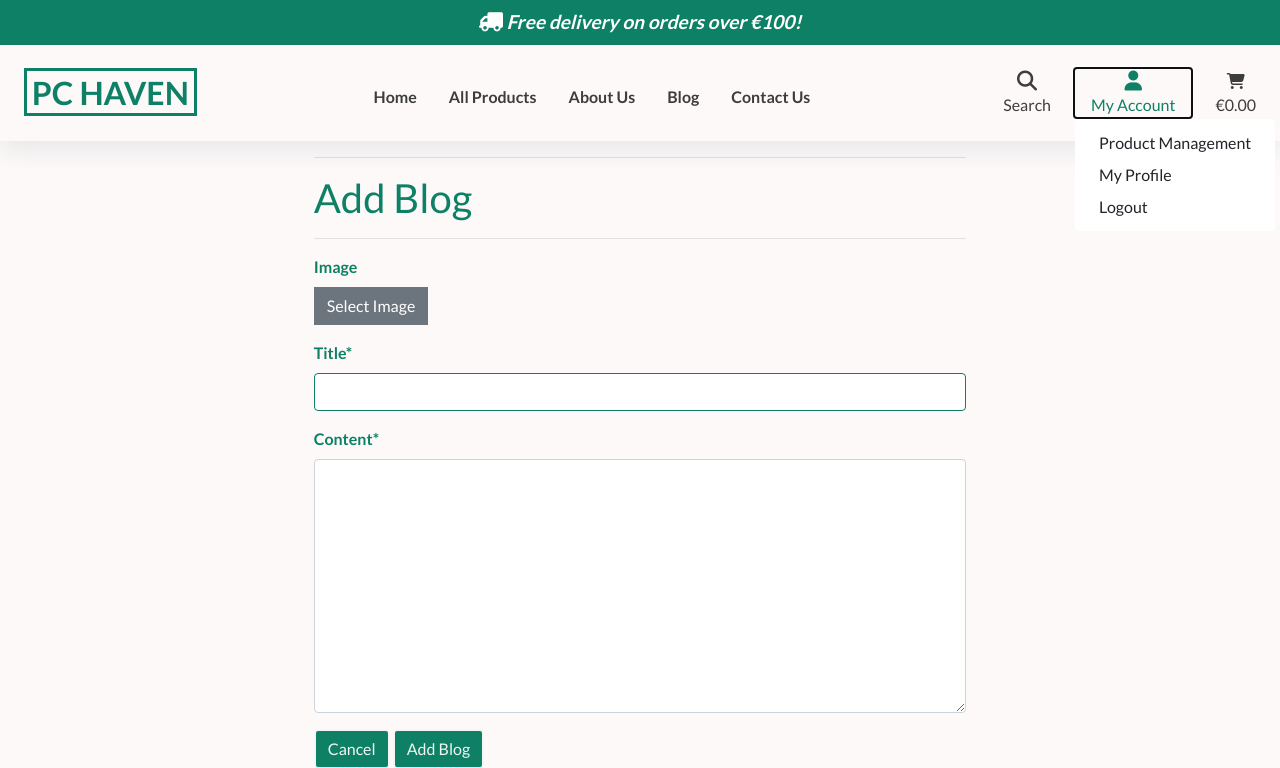
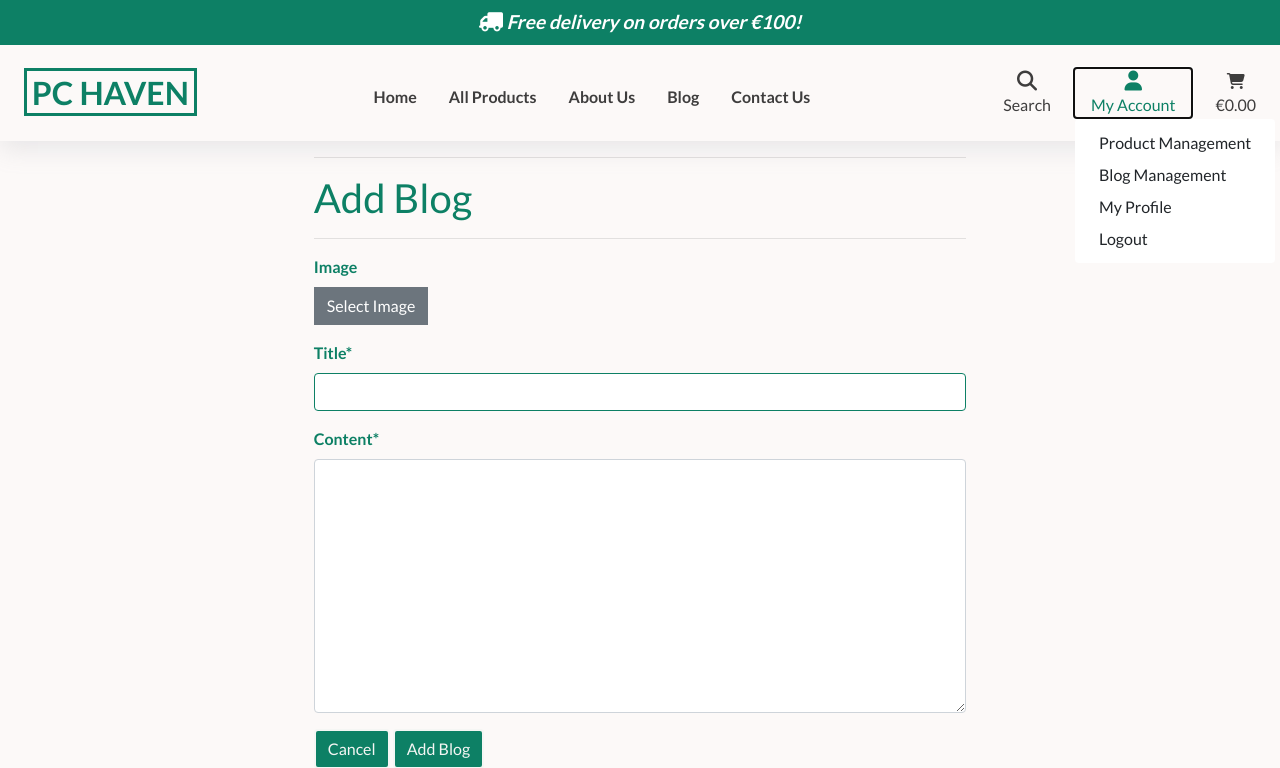
Before and after one commit to seanf316/PC-Haven, a Django app: page /blog/add/ in a window 1280 px wide, after a click on "My Account". Shown: the top 768 px of the page. Run offline with Django 3.2, Linux system fonts and the light colour scheme; the visitor is signed in with stand-in values (Sample User, id 1); data that the repository does not hold is empty; parts of the project's set-up code (start-up, migrations or seed data) failed here and were passed over; some libraries are stand-ins or nearby versions.

Commit message:
Navbar updated with add blog link

```diff
--- a/templates/includes/navbar.html
+++ b/templates/includes/navbar.html
@@ -44,6 +44,7 @@
                 {% if request.user.is_authenticated %}
                 {% if request.user.is_superuser %}
                 <a href="{% url 'add_product' %}" class="dropdown-item">Product Management</a>
+                <a href="{% url 'add_blog' %}" class="dropdown-item">Blog Management</a>
                 {% endif %}
                 <a href="{% url 'profile' %}" class="dropdown-item">My Profile</a>
                 <a href="{% url 'account_logout' %}" class="dropdown-item">Logout</a>
@@ -166,6 +167,7 @@
                 {% if request.user.is_authenticated %}
                 {% if request.user.is_superuser %}
                 <a href="{% url 'add_product' %}" class="dropdown-item">Product Management</a>
+                <a href="{% url 'add_blog' %}" class="dropdown-item">Blog Management</a>
                 {% endif %}
                 <a href="{% url 'profile' %}" class="dropdown-item">My Profile</a>
                 <a href="{% url 'account_logout' %}" class="dropdown-item">Logout</a>
```
